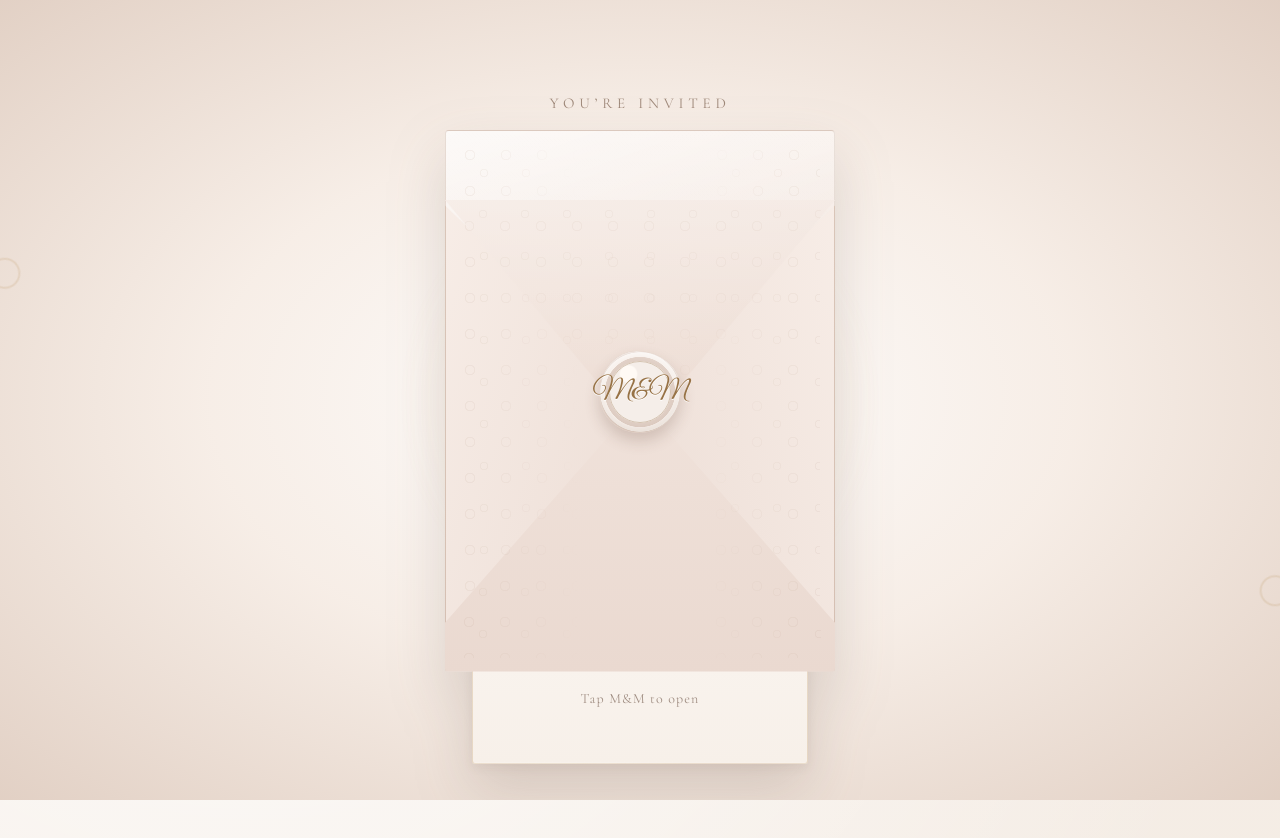
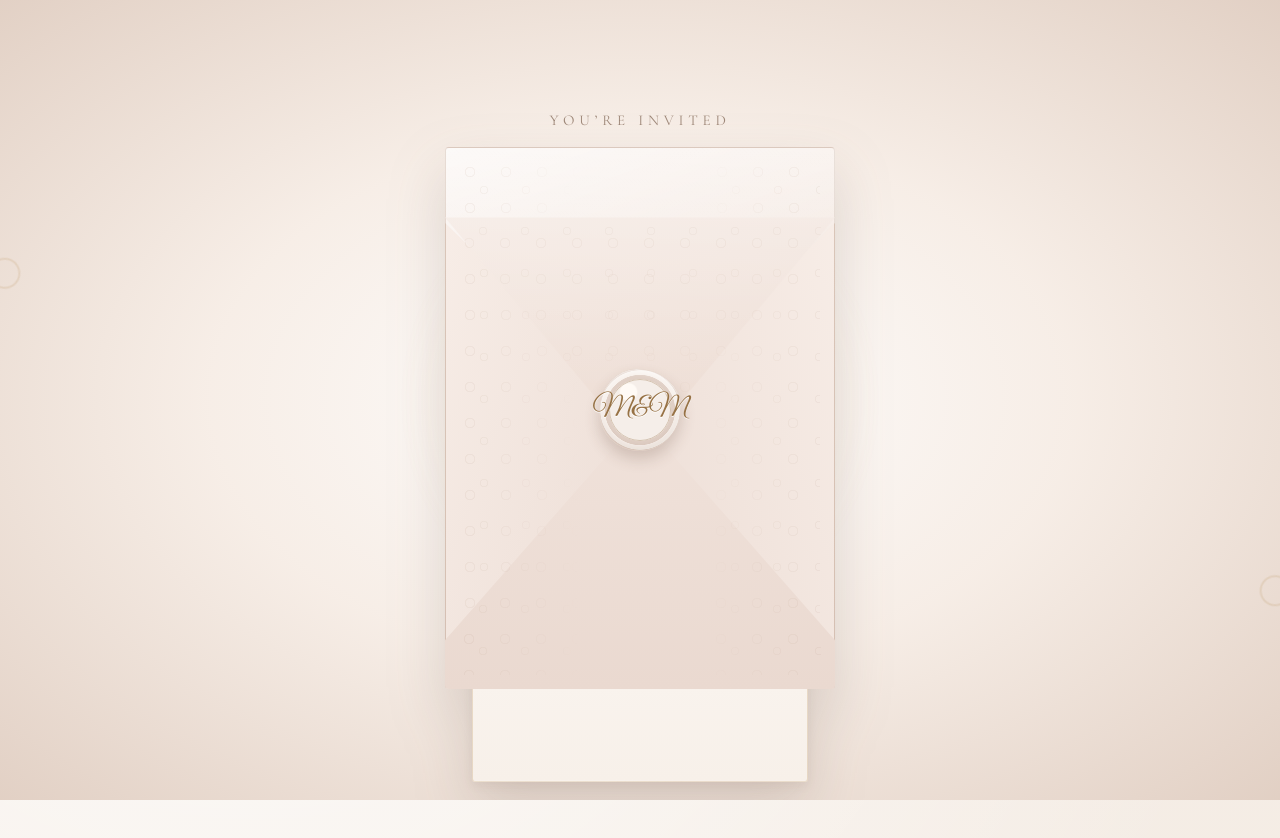
Before and after one commit to Mina-Marian/Mina-Marian-Wedding, a plain HTML site: page index.html in a window 1280 px wide. Shown: the top 838 px of the page. Drawn offline with nearby package versions, Linux system fonts and the light colour scheme.

Commit message:
Add files via upload

```diff
--- a/index.html
+++ b/index.html
@@ -34,7 +34,6 @@
         </button>
       </div>
     </div>
-    <p class="tap-note" id="tapNote">Tap M&amp;M to open</p>
   </div>
 
   <main id="mainContent" class="main-content" aria-hidden="true">
--- a/styles.css
+++ b/styles.css
@@ -266,7 +266,7 @@ button { cursor: pointer; touch-action: manipulation; -webkit-tap-highlight-colo
   text-shadow: 0 1px rgba(255,255,255,.9);
 }
 .wax-seal:hover { transform: translate(-50%,-50%) scale(1.04); }
-.tap-note { position: relative; margin: 18px 0 0; font-family: "Cormorant Garamond", serif; font-size: 14px; color: #a08e83; letter-spacing: .08em; transition: opacity .3s; }
+.tap-note { display: none !important; }
 .envelope.open .envelope-flap { transform: rotateX(180deg); z-index: 2; }
 .envelope.open .invite-preview { transform: translateY(-12%); z-index: 6; }
 .envelope.open .wax-seal { opacity: 0; transform: translate(-50%,-50%) scale(.7); pointer-events: none; }
```
